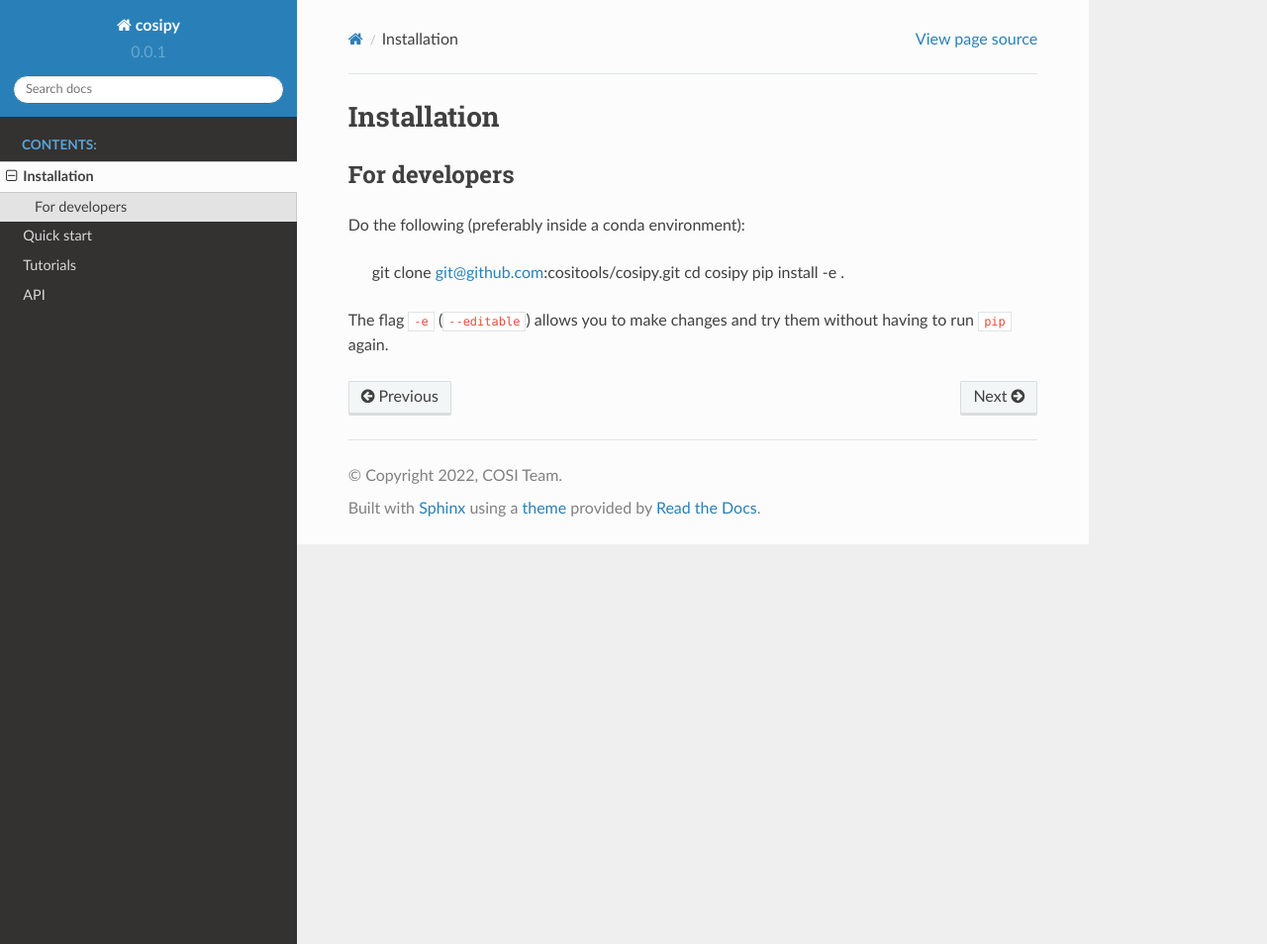
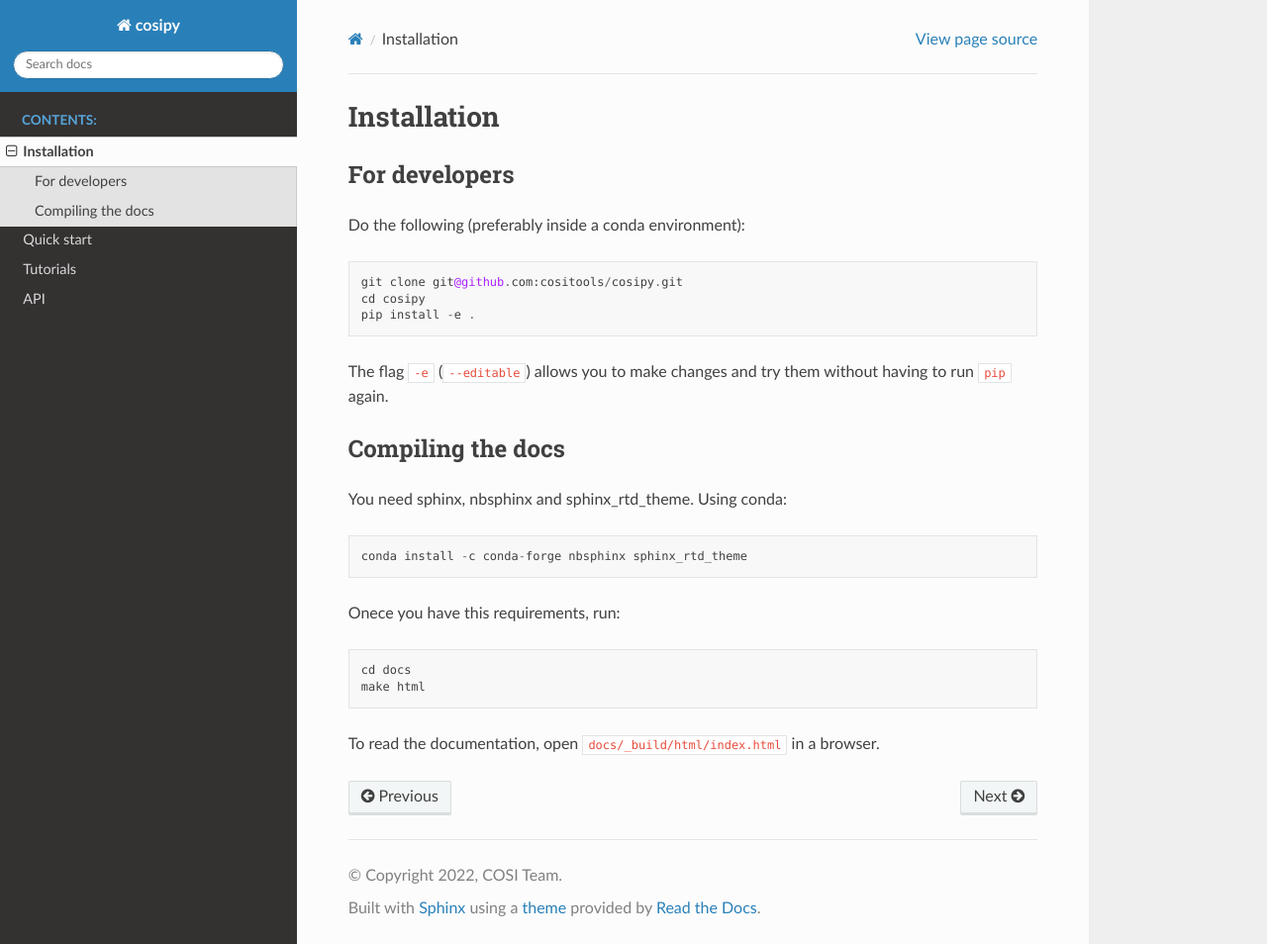
Before and after one commit to cositools/cosipy, a Sphinx documentation site: the page built from docs/install.rst, in a window 1280 px wide and 954 px high. Shown: the whole window at 99% size. Built offline with Sphinx 7.4.7 and the Read the Docs theme 2.0.0, drawn with Linux system fonts in a browser that asks for light colours; the version number is read from the project's files by our own code.

Commit message:
Basic documentation example

```diff
--- a/cosipy/__init__.py
+++ b/cosipy/__init__.py
@@ -0,0 +1,3 @@
+from ._version import __version__
+
+from .response import DetectorResponse
--- a/docs/api/response.rst
+++ b/docs/api/response.rst
@@ -3,10 +3,10 @@
 
 Detector response matrices
 
-SpecResponse
-------------
+DetectorResponse
+----------------
 
-.. autoclass:: cosipy.SpecResponse
+.. autoclass:: cosipy.DetectorResponse
    :show-inheritance:
    :members:
    :inherited-members:
--- a/docs/install.rst
+++ b/docs/install.rst
@@ -4,8 +4,7 @@
 For developers
 --------------
 
-Do the following (preferably inside a conda environment):
-
+Do the following (preferably inside a conda environment)::
 
     git clone git@github.com:cositools/cosipy.git
     cd cosipy
@@ -13,3 +12,18 @@
 
 The flag ``-e`` (``--editable``) allows you to make changes and try them without
 having to run ``pip`` again.
+
+
+Compiling the docs
+------------------
+
+You need sphinx, nbsphinx and sphinx_rtd_theme. Using conda::
+
+    conda install -c conda-forge nbsphinx sphinx_rtd_theme
+
+Onece you have this requirements, run::
+
+    cd docs
+    make html
+
+To read the documentation, open ``docs/_build/html/index.html`` in a browser.
```
Also changed, not shown: docs/tutorials/Intro.ipynb, 1 other file.
